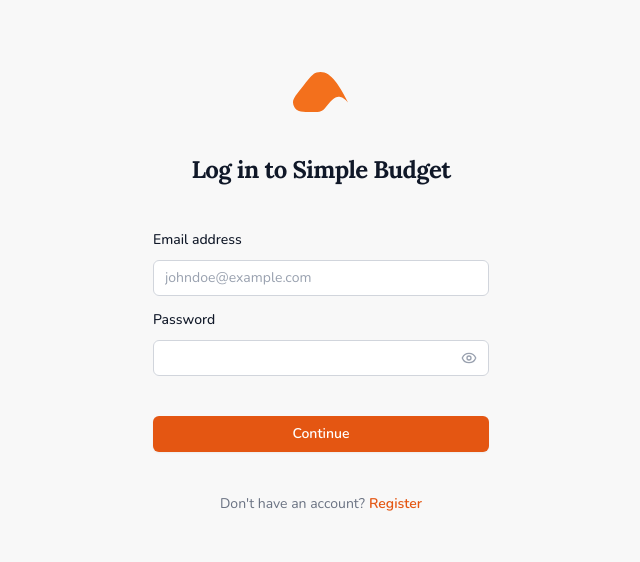
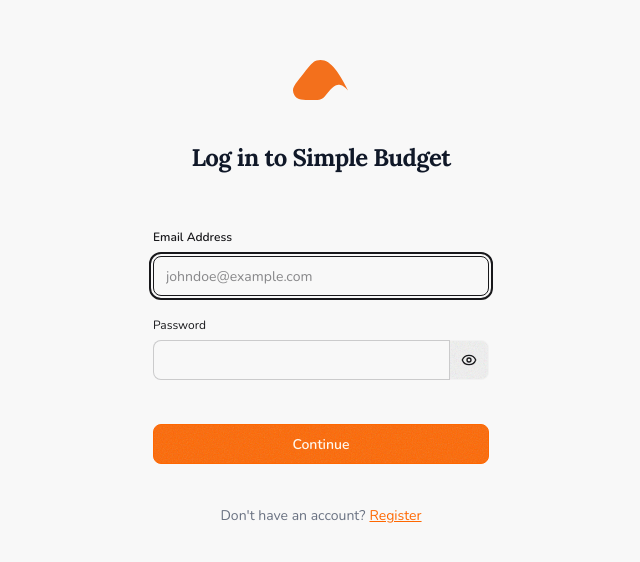
Before and after one commit to pakapoltanachaisith/simple-budget-frontend, a React (Vite) app: page /login in a window 1280 px wide. Shown: the part 106-668 px from the top of the page, without its empty margins (319-959 px from the left). Built offline with nearby package versions, Linux system fonts and the light colour scheme; no server answers.

Commit message:
Refactor LoginForm and PasswordInput components to use DaisyUI for styling

```diff
--- a/src/components/LoginForm.tsx
+++ b/src/components/LoginForm.tsx
@@ -1,14 +1,10 @@
 import { zodResolver } from "@hookform/resolvers/zod";
 import { useForm } from "react-hook-form";
+import { AlertTriangle } from "lucide-react";
 
-import Button from "@components/Button";
-import Input from "@components/Input";
-import InputError from "@components/InputError";
-import Label from "@components/Label";
 import { loginFormSchema, type LoginFormData } from "@/lib/validation";
 import PasswordInput from "@/components/PasswordInput";
 import { useAuth } from "@/api/AuthContenxt";
-import { AlertTriangle } from "lucide-react";
 
 export default function LoginForm() {
   const {
@@ -39,37 +35,44 @@ export default function LoginForm() {
       <form onSubmit={handleSubmit(onSubmit)} className="space-y-6">
         {/* Inputs */}
         <div className="space-y-3">
-          <div className="space-y-2">
-            <Label htmlFor="email">Email address</Label>
-            <Input
+          <div className="fieldset">
+            <label htmlFor="email" className="fieldset-legend">
+              Email Address
+            </label>
+            <input
               {...register("email")}
+              className="input w-full"
               id="email"
               type="email"
               autoComplete="email"
               placeholder="johndoe@example.com"
               disabled={isLoading}
               required
+              autoFocus
             />
-            <InputError message={errors.email?.message} />
+            {errors?.email?.message && (
+              <p className="label text-error">{errors.email.message}</p>
+            )}
           </div>
 
-          <div className="space-y-2">
-            <Label htmlFor="password">Password</Label>
+          <div className="fieldset">
+            <label htmlFor="password">Password</label>
             <PasswordInput
               {...register("password")}
               id="password"
-              type="password"
               disabled={isLoading}
               required
             />
-            <InputError message={errors.password?.message} />
+            {errors?.password?.message && (
+              <p className="label text-error">afsgdhfjk</p>
+            )}
           </div>
         </div>
 
         <div className="mt-10">
-          <Button type="submit" fullWidth disabled={isLoading}>
+          <button type="submit" className="btn btn-block btn-primary">
             Continue
-          </Button>
+          </button>
         </div>
       </form>
     </>
--- a/src/components/PasswordInput.tsx
+++ b/src/components/PasswordInput.tsx
@@ -1,35 +1,33 @@
 import { useState, type ComponentProps } from "react";
-import { Eye, EyeClosed } from "lucide-react";
-
-import { cn } from "@/lib/utils";
+import { EyeClosedIcon, EyeIcon } from "lucide-react";
 
 interface PasswordInputProps extends ComponentProps<"input"> {}
 
-export default function PasswordInput({
-  className,
-  ...rest
-}: PasswordInputProps) {
+export default function PasswordInput({ ...rest }: PasswordInputProps) {
   const [showPassword, setShowPassword] = useState(false);
 
+  const toggle = () => {
+    setShowPassword((state) => !state);
+  };
   return (
-    <div className="flex items-center w-full rounded-md bg-white outline-1 -outline-offset-1 outline-gray-300 focus:outline-2 focus-within:-outline-offset-2 focus-within:outline-primary-600">
-      <input
-        {...rest}
-        type={showPassword ? "text" : "password"}
-        className={cn(
-          "block flex-1 px-3 py-1.5 text-base text-gray-900 placeholder:text-gray-400  sm:text-sm/6 focus:outline-none",
-          className,
-        )}
-      />
+    <div className="join">
+      <div className="grow">
+        <div className="input  join-item">
+          <input type={showPassword ? "text" : "password"} {...rest} />
+        </div>
+      </div>
       <button
         type="button"
-        className="text-gray-400 px-3 self-stretch hover:text-primary-500"
-        onClick={() => setShowPassword((prev) => !prev)}>
+        className="btn btn-square join-item"
+        onClick={toggle}>
+        <span className="sr-only">
+          {showPassword ? "Hide password" : "Show password"}
+        </span>
         {showPassword ? (
-          <EyeClosed className="size-4" />
+          <EyeClosedIcon className="size-4" />
         ) : (
-          <Eye className="size-4" />
-        )}
+          <EyeIcon className="size-4" />
+        )}{" "}
       </button>
     </div>
   );
--- a/src/pages/LoginPage.tsx
+++ b/src/pages/LoginPage.tsx
@@ -21,9 +21,7 @@ export default function LoginPage() {
           <LoginForm />
           <p className="mt-10 text-center text-sm/6 text-gray-500">
             Don't have an account?
-            <Link
-              to="/register"
-              className="font-semibold text-primary-600 hover:text-primary-500 ml-1">
+            <Link to="/register" className="link link-primary ml-1">
               Register
             </Link>
           </p>
```
